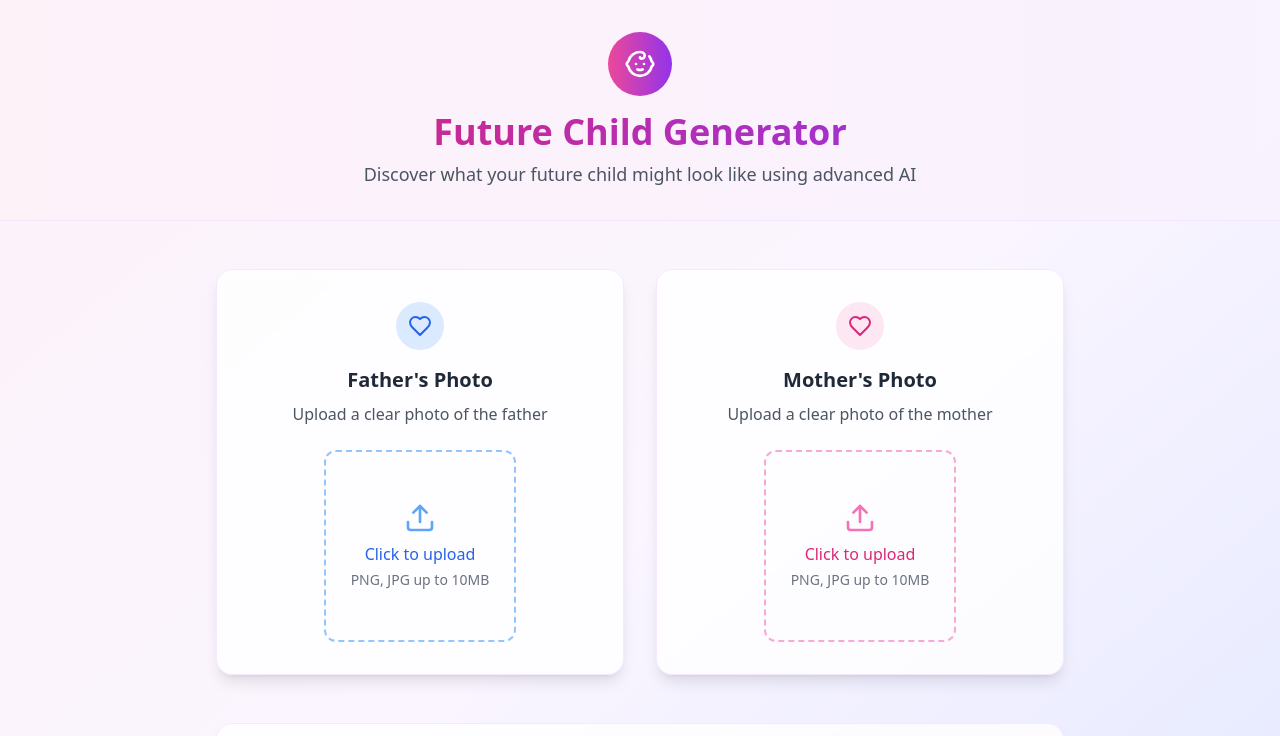
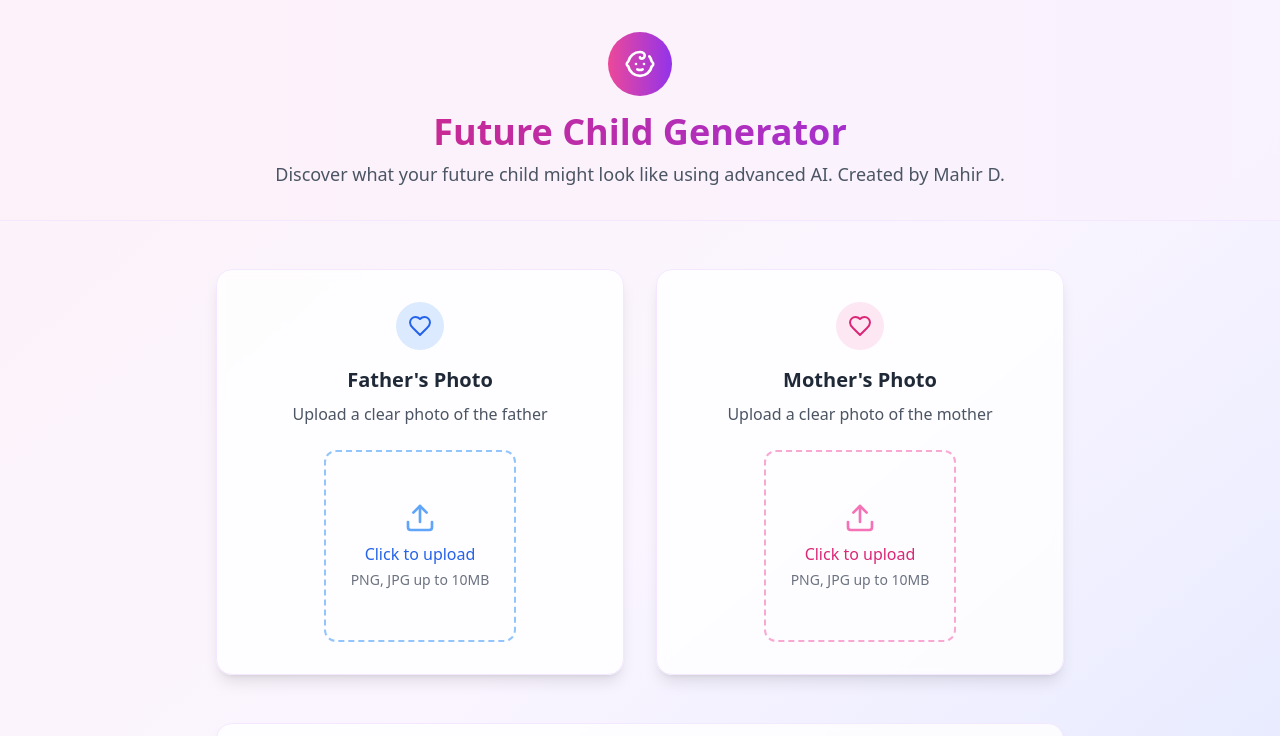
Before and after one commit to mahird3/pixel-diffusion-child-app, a React (Vite) app: page / in a window 1280 px wide. Shown: the top 736 px of the page. Built offline with nearby package versions, Linux system fonts and the light colour scheme; no server answers.

Commit message:
Changed the text

```diff
--- a/src/App.tsx
+++ b/src/App.tsx
@@ -219,7 +219,7 @@ function App() {
               Future Child Generator
             </h1>
             <p className="text-gray-600 text-lg">
-              Discover what your future child might look like using advanced AI
+              Discover what your future child might look like using advanced AI. Created by Mahir D.
             </p>
           </div>
         </div>
```
